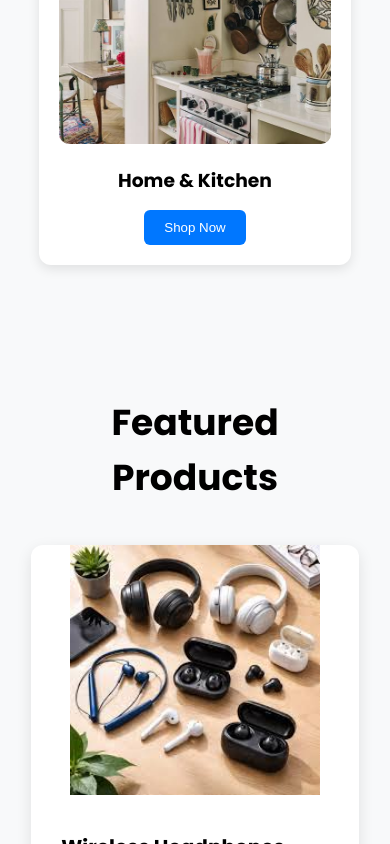
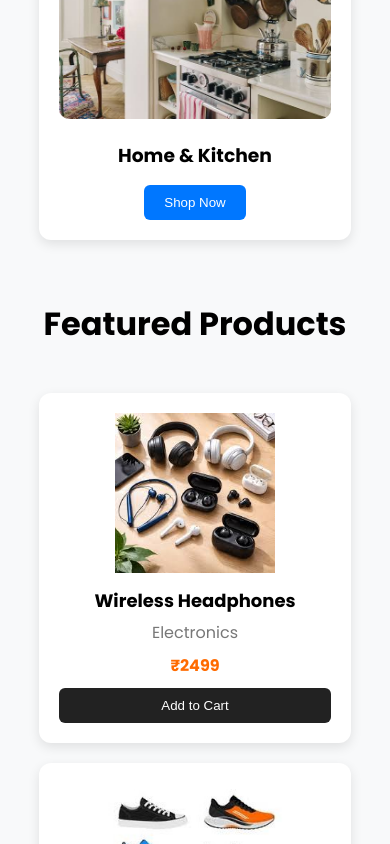
Before and after one commit to ShreeSingh77/E_commerce-web, a React (Vite) app in the folder client/: page / in a window 390 px wide. Shown: the part 2462-3306 px from the top of the page. Built offline with nearby package versions, Linux system fonts and the light colour scheme; no server answers.

Commit message:
feat: update styling for FeaturedProducts, Features, ProductCard, and login pages for improved layout and responsiveness

```diff
--- a/client/src/components/FeaturedProducts/FeaturedProducts.css
+++ b/client/src/components/FeaturedProducts/FeaturedProducts.css
@@ -1,20 +1,16 @@
 .featured-products{
-  padding:70px 8%;
+  padding:40px 10%;
+  text-align:center;
 }
 
 .featured-products h2{
-  text-align:center;
-  font-size:36px;
-  margin-bottom:40px;
-}
-.product-card img{
-  width: 100%;
-  height: 220px;
-  object-fit: cover;
+  font-size:2rem;
+  margin-bottom:45px;
 }
 
-.product-grid{
+.fearture-product-grid{
   display:grid;
-  grid-template-columns:repeat(auto-fit,minmax(250px,1fr));
-  gap:30px;
+  grid-template-columns:repeat(auto-fit,minmax(220px,1fr));
+  gap:20px;
+  align-items: start;
 }
--- a/client/src/components/FeaturedProducts/FeaturedProducts.jsx
+++ b/client/src/components/FeaturedProducts/FeaturedProducts.jsx
@@ -41,7 +41,7 @@ const FeaturedProducts = () => {
     <section className="featured-products">
       <h2>Featured Products</h2>
 
-      <div className="product-grid">
+      <div className="fearture-product-grid">
         {products.map(product => (
           <ProductCard
             key={product.id}
--- a/client/src/components/Features/Features.css
+++ b/client/src/components/Features/Features.css
@@ -1,5 +1,5 @@
 .features{
-  padding:80px 8%;
+  padding:60px 8%;
   background:#f8f9fa;
 }
 
--- a/client/src/components/ProductCard/ProductCard.css
+++ b/client/src/components/ProductCard/ProductCard.css
@@ -1,51 +1,53 @@
-.product-card{
+.fp-card{
   background:#fff;
   border-radius:12px;
-  overflow:hidden;
-  box-shadow:0 4px 12px rgba(0,0,0,.08);
+  padding:20px;
+  box-shadow:0 4px 12px rgba(0,0,0,.1);
   transition:.3s;
+  text-align:center;
 }
 
-.product-card:hover{
-  transform:translateY(-8px);
+.fp-card:hover{
+  transform:translateY(-5px);
 }
 
-.product-card img{
+.fp-card img{
   width:100%;
-  height:220px;
-  object-fit:cover;
+  height:160px;
+  object-fit:contain;
+  border-radius:10px;
 }
 
-.product-info{
-  padding:18px;
+.fp-info{
+  margin-top:6px;
 }
 
-.product-info h3{
-  font-size:20px;
-  margin-bottom:8px;
+.fp-info h3{
+  font-size:18px;
+  margin:7px 0 6px;
 }
 
 .category{
   color:#777;
+  margin-bottom:8px;
+}
+
+.fp-info h4{
+  color:#ff6b00;
   margin-bottom:10px;
 }
 
-.product-info h4{
-  color:#ff6b00;
-  margin-bottom:15px;
-}
-
-.product-info button{
+.fp-info button{
   width:100%;
-  padding:12px;
+  padding:10px;
   border:none;
   background:#222;
   color:#fff;
-  border-radius:8px;
+  border-radius:6px;
   cursor:pointer;
   transition:.3s;
 }
 
-.product-info button:hover{
+.fp-info button:hover{
   background:#ff6b00;
 }
--- a/client/src/components/ProductCard/ProductCard.jsx
+++ b/client/src/components/ProductCard/ProductCard.jsx
@@ -2,11 +2,11 @@ import "./ProductCard.css";
 
 const ProductCard = ({ product }) => {
   return (
-    <div className="product-card">
+    <div className="fp-card">
 
       <img src={product.image} alt={product.name} />
 
-      <div className="product-info">
+      <div className="fp-info">
         <h3>{product.name}</h3>
 
         <p className="category">{product.category}</p>
--- a/client/src/components/home/FeaturedCategories.css
+++ b/client/src/components/home/FeaturedCategories.css
@@ -1,11 +1,11 @@
 .featured-categories {
-  padding: 60px 10%;
+  padding: 20px 10%;
   text-align: center;
 }
 
 .featured-categories h2 {
   font-size: 2rem;
-  margin-bottom: 30px;
+  margin-bottom: 45px;
 }
 
 .category-grid {
--- a/client/src/pages/Login.css
+++ b/client/src/pages/Login.css
@@ -23,6 +23,7 @@
   display:flex;
   flex-direction:column;
   gap:15px;
+
 }
 
 .login-card input{
--- a/client/src/pages/Products.css
+++ b/client/src/pages/Products.css
@@ -9,7 +9,7 @@
 
 .products-grid{
     display:grid;
-    grid-template-columns:repeat(auto-fit,minmax(250px,1fr));
+    grid-template-columns:repeat(auto-fit,minmax(220px,1fr));
     gap:30px;
 }
 
@@ -28,14 +28,14 @@
 
 .product-card img{
     width:100%;
-    height:250px;
+    height:220px;
     object-fit:contain;
 
 
 }
 
 .product-card h3{
-    margin:15px;
+    margin:10px;
 }
 
 .product-card p{
@@ -47,7 +47,7 @@
     display:flex;
     justify-content:space-between;
     gap:25px;
-    margin:30px 0;
+    margin:15px 0;
     flex-wrap:wrap;
 }
 
```
